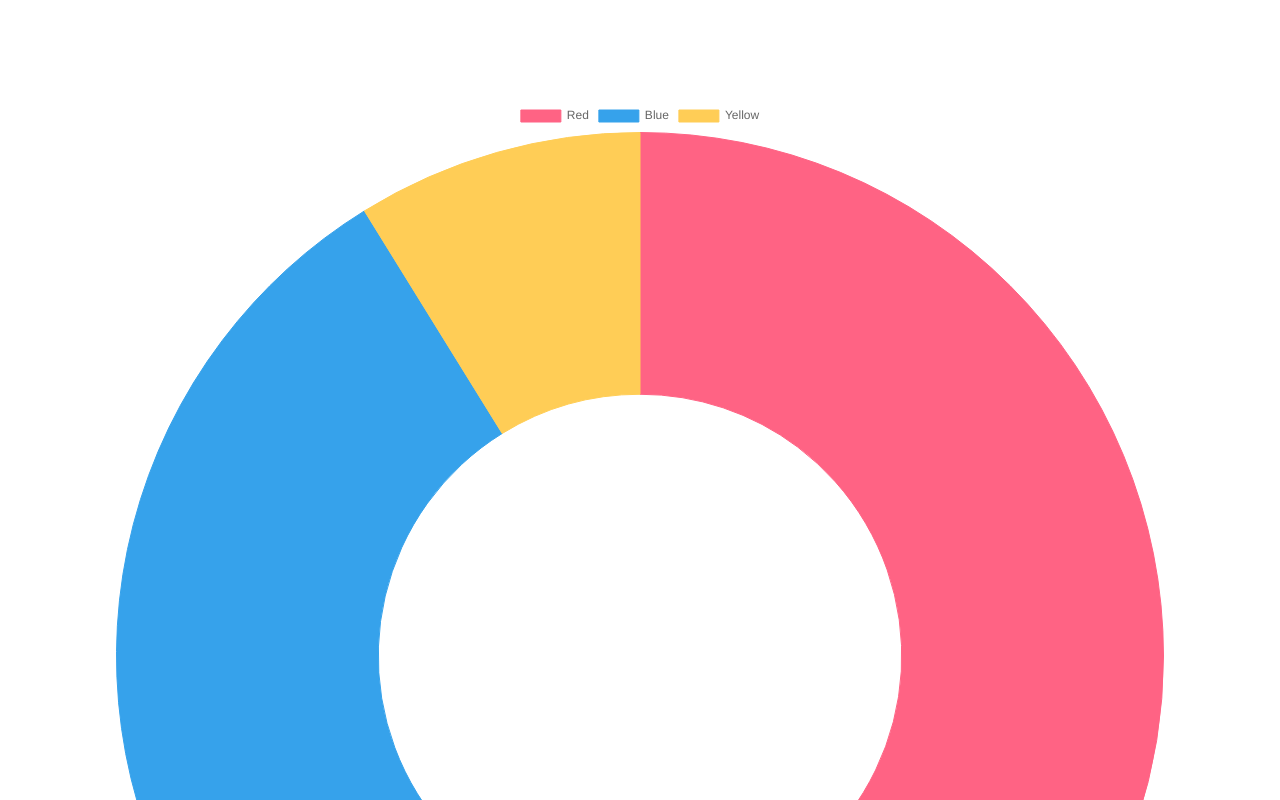
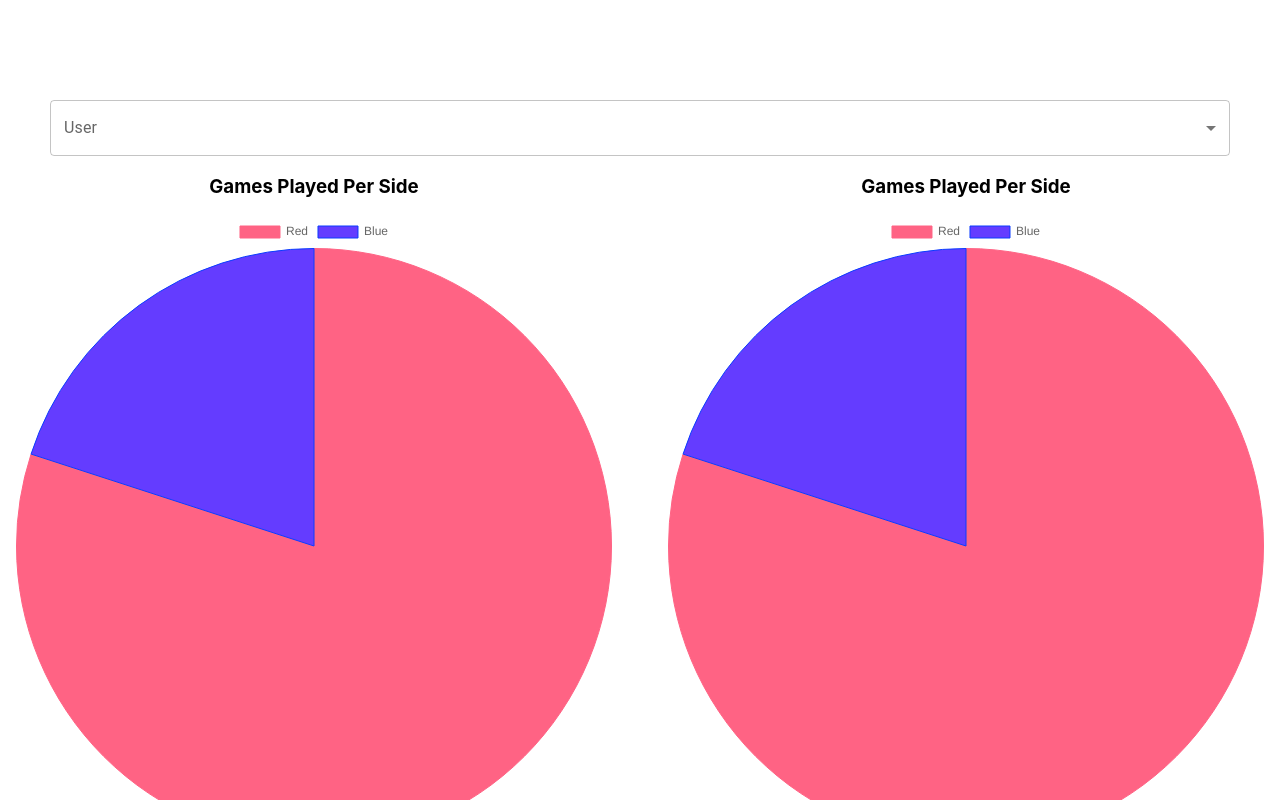
Before and after one commit to Drumstepp/league-stats-tracker-web, a React (Create React App) app: page / in a window 1280 px wide. Shown: the top 800 px of the page. Built offline with nearby package versions, Linux system fonts and the light colour scheme.

Commit message:
styling done

```diff
--- a/package.json
+++ b/package.json
@@ -3,6 +3,9 @@
   "version": "0.1.0",
   "private": true,
   "dependencies": {
+    "@emotion/react": "^11.8.2",
+    "@emotion/styled": "^11.8.1",
+    "@mui/material": "^5.5.1",
     "@testing-library/jest-dom": "^5.16.2",
     "@testing-library/react": "^12.1.3",
     "@testing-library/user-event": "^13.5.0",
--- a/src/App.js
+++ b/src/App.js
@@ -1,36 +1,76 @@
-import logo from './logo.svg';
-import './App.css';
-import { Chart as ChartJS, ArcElement, Tooltip, Legend } from 'chart.js';
-import { Doughnut } from 'react-chartjs-2';
+import logo from "./logo.svg";
+import * as React from "react";
+import "./App.css";
+import "./BasicSelect";
+import { Chart as ChartJS, ArcElement, Tooltip, Legend } from "chart.js";
+import { Doughnut, Pie } from "react-chartjs-2";
+import BasicSelect from "./BasicSelect";
+import Grid from "@mui/material/Grid";
+import Box from "@mui/material/Box";
 
 ChartJS.register(ArcElement, Tooltip, Legend);
+var setSideData;
 
 function App() {
-  const data = {
-    labels: ['Red', 'Blue', 'Yellow'],
-    datasets: [
-      {
-        label: '# of Votes',
-        data: [12, 19, 3],
-        backgroundColor: [
-          'rgb(255, 99, 132)',
-          'rgb(54, 162, 235)',
-          'rgb(255, 205, 86)'
-        ],
-        borderColor: [
-          'rgb(255, 99, 132)',
-          'rgb(54, 162, 235)',
-          'rgb(255, 205, 86)'
-        ],
-        borderWidth: 1,
-      },
-    ],
+  const defaultData = {
+    sideData: {
+      labels: ["Red", "Blue"],
+      datasets: [
+        {
+          label: "# of Votes",
+          data: [12, 3],
+          backgroundColor: ["rgb(255, 99, 132)", "rgb(100, 60, 255)"],
+          borderColor: ["rgb(255, 99, 132)", "rgb(10, 60, 255)"],
+          borderWidth: 1,
+        },
+      ],
+    },
   };
+  const [chartData, setChartData] = React.useState(defaultData);
+  const [user, setUser] = React.useState("");
+  React.useEffect(() => {
+    getUserData(user, chartData, setChartData);
+  }, [user]);
+
   return (
-    <div className="App" style={{margin: "100px"}}>
-      <Doughnut data={data}/>
+    <div className="App">
+      <div
+        style={{
+          paddingTop: "100px",
+          paddingLeft: "50px",
+          paddingRight: "50px",
+        }}
+      >
+        <BasicSelect setUser={setUser} user={user} />
+      </div>
+
+      <Box sx={{ width: "100%" }}>
+        <Grid container rowSpacing={5} columnSpacing={{ xs: 1, sm: 2, md: 3 }}>
+          <Grid item xs={6}>
+            <p>
+              <h3>Games Played Per Side</h3>
+              <div>
+                <Pie data={chartData.sideData} />
+              </div>
+            </p>
+          </Grid>
+          <Grid item xs={6}>
+            <p>
+              <h3>Games Played Per Side</h3>
+              <div>
+                <Pie data={chartData.sideData} />
+              </div>
+            </p>
+          </Grid>
+        </Grid>
+      </Box>
     </div>
   );
 }
 
+function getUserData(user, chartData, setChartData) {
+  console.log(user);
+  setChartData({ test: {}, ...chartData });
+}
+
 export default App;
--- /dev/null
+++ b/src/BasicSelect.js
@@ -0,0 +1,51 @@
+import * as React from 'react';
+import Box from '@mui/material/Box';
+import InputLabel from '@mui/material/InputLabel';
+import MenuItem from '@mui/material/MenuItem';
+import FormControl from '@mui/material/FormControl';
+import Select from '@mui/material/Select';
+
+
+export default function BasicSelect(props) {
+
+
+    const handleChange = (event) => {
+        props.setUser(event.target.value);
+    };
+
+    const [userList, setUserList] = React.useState('');
+    React.useEffect(() => {
+        // Fetch Here
+        setUserList(['Hockomock', 'Drumstepp', 'Jikan Kama'])
+    }, []);
+
+    const menuItems = (() => {
+        var items = [];
+        for (var x in userList) {
+            items.push(<MenuItem value={userList[x]}>{userList[x]}</MenuItem>);
+        }
+        return items;
+    });
+
+    return (
+        <Box sx={{ minWidth: 120 }}>
+          <FormControl fullWidth>
+            <InputLabel id="demo-simple-select-label">User</InputLabel>
+            <Select
+              labelId="demo-simple-select-label"
+              id="demo-simple-select"
+              value={props.user}
+              label="User"
+              onChange={handleChange}
+            >
+              {/* <MenuItem value={10}>Landon</MenuItem>
+              <MenuItem value={20}>Jill </MenuItem>
+              <MenuItem value={30}>Sabina</MenuItem> */}
+              {menuItems()}
+            </Select>
+          </FormControl>
+        </Box>
+      );
+
+
+}
```
Also changed, not shown: 1 other file (tests, documents, lock files or other folders).
